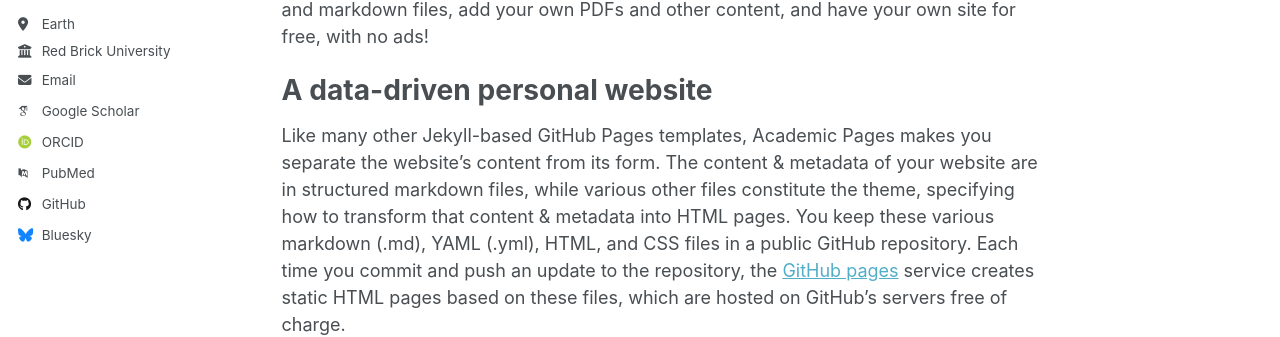
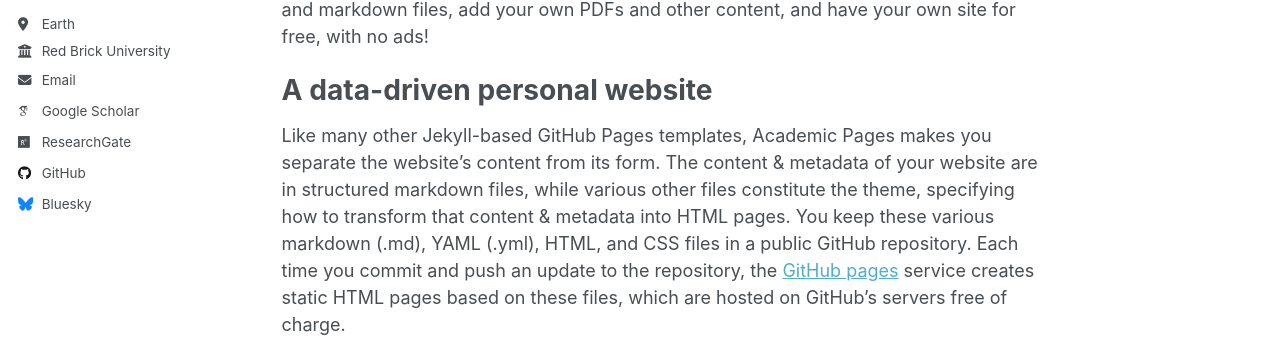
Before and after one commit to QingmeiLi/QingmeiLi.github.io, a Jekyll site: the page built from _pages/about.md, in a window 1280 px wide. Shown: the part 362-699 px from the top of the page. Built offline with Jekyll 4.4.1, drawn with Linux system fonts in a browser that asks for light colours; some web fonts are replaced; part of the change alters nothing that is shown.

Commit message:
Update _config.yml

```diff
--- a/_config.yml
+++ b/_config.yml
@@ -13,7 +13,7 @@ title                    : "Your Name / Site Title"
 title_separator          : "-"
 name                     : &name "Your Name"
 description              : &description "personal description"
-url                      : https://academicpages.github.io # the base hostname & protocol for your site e.g. "https://[your GitHub username].github.io" or if you already have some other page hosted on Github then use "https://[your GitHub username].github.io/[Your Repo Name]"
+url                      : https://qingmeili.github.io/ # the base hostname & protocol for your site e.g. "https://[your GitHub username].github.io" or if you already have some other page hosted on Github then use "https://[your GitHub username].github.io/[Your Repo Name]"
 baseurl                  : "" # the subpath of your site, e.g. "/blog"
 repository               : "academicpages/academicpages.github.io"
 
@@ -34,12 +34,12 @@ author:
   # Academic websites
   academia         : # URL
   arxiv            : # URL - Update with the correct link to your profile
-  googlescholar    : "https://scholar.google.com/citations?user=PS_CX0AAAAAJ"
+  googlescholar    : "https://scholar.google.com/citations?user=zJs7-SEAAAAJ&hl=zh-CN"
   impactstory      : # URL
-  orcid            : "http://orcid.org/yourorcidurl"
+  orcid            : # "http://orcid.org/yourorcidurl"
   semantic         : # URL
-  pubmed           : "https://www.ncbi.nlm.nih.gov/pubmed/?term=john+snow"
-  researchgate     : # URL
+  pubmed           : # "https://www.ncbi.nlm.nih.gov/pubmed/?term=john+snow"
+  researchgate     : "https://www.researchgate.net/profile/Qingmei-Li-2/research" # URL
   scopus           : # URL
 
   # Repositories and software development
```
